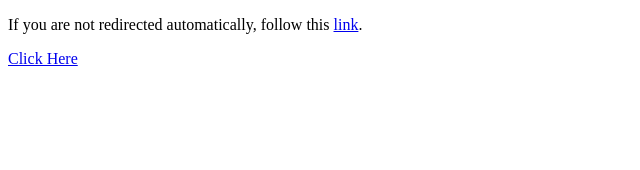
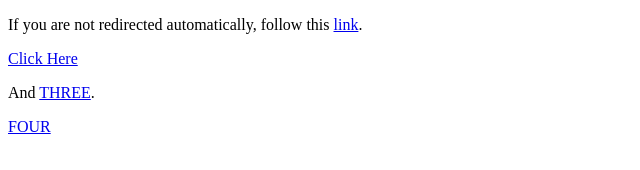
Before and after one commit to pcm2a/netskate.com, a plain HTML site: page gf/index.html in a window 1280 px wide. Shown: the whole page, without its empty margins (0-640 px from the left). Drawn offline with Linux system fonts and the light colour scheme.

Commit message:
Update index.html

```diff
--- a/gf/index.html
+++ b/gf/index.html
@@ -12,5 +12,8 @@
 <body>
     <p>If you are not redirected automatically, follow this <a href="https://portal.greenfly.com/app/sso/success?ssoToken=1234123412341234">link</a>.</p>
     <a href="intent://portal.greenfly.com/app/sso/success?ssoToken=1234123412341234#Intent;scheme=https;end">Click Here</a>
+    <br>
+    <p>And <a href="greenfly://portal.greenfly.com/app/sso/success?ssoToken=1234123412341234">THREE</a>.</p>
+    <a href="intent://portal.greenfly.com/app/sso/success?ssoToken=1234123412341234#Intent;scheme=gerenfly;end">FOUR</a>
 </body>
 </html>
```
